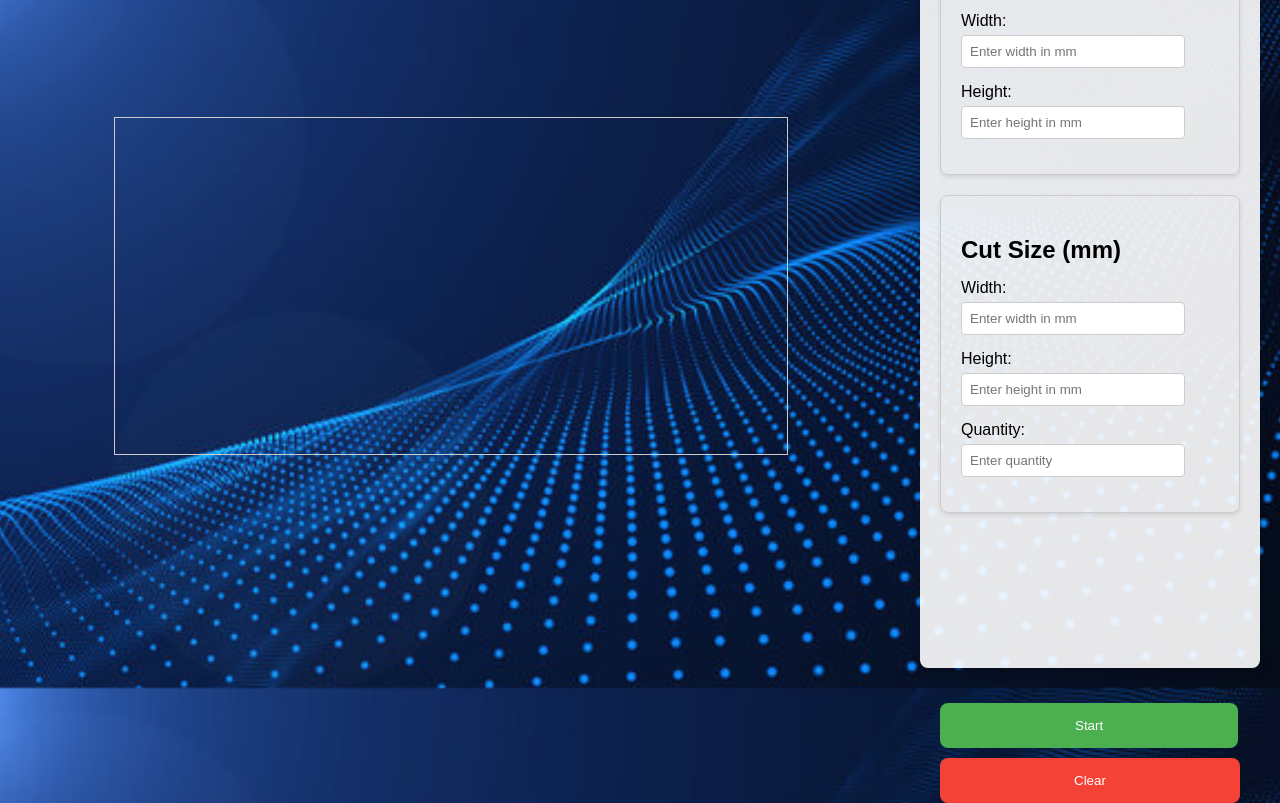
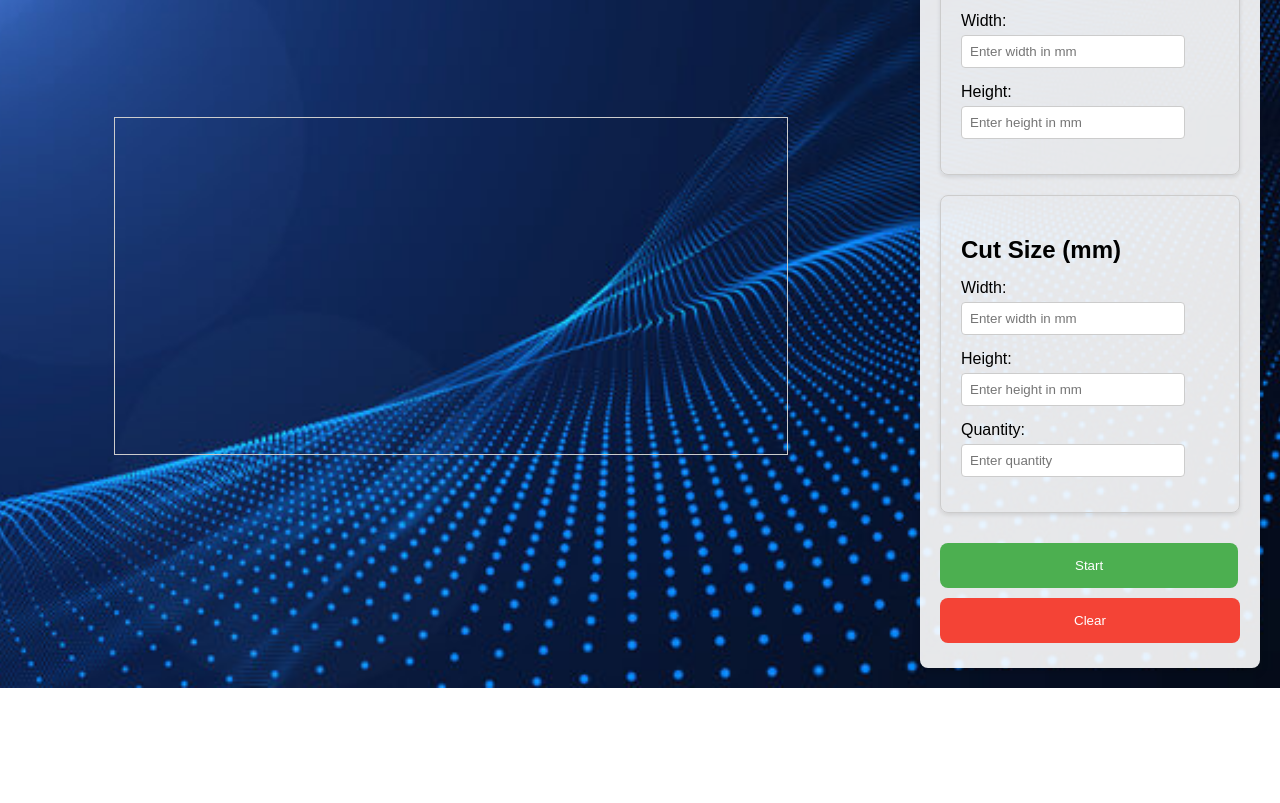
Before and after one commit to Ameesh-vinton/cutlist, a plain HTML site: page index.html in a window 1280 px wide. Shown: the part 112-915 px from the top of the page. After the commit the page ends 800 px from the top, so only its background shows below. Drawn offline with Linux system fonts and the light colour scheme.

Commit message:
button fix

```diff
--- a/index.html
+++ b/index.html
@@ -77,7 +77,7 @@
             border: none;
             border-radius: 8px;
             cursor: pointer;
-            margin-top: 170px;
+            margin-top: 10px;
         }
         button:hover {
             background: #45a049;
```
